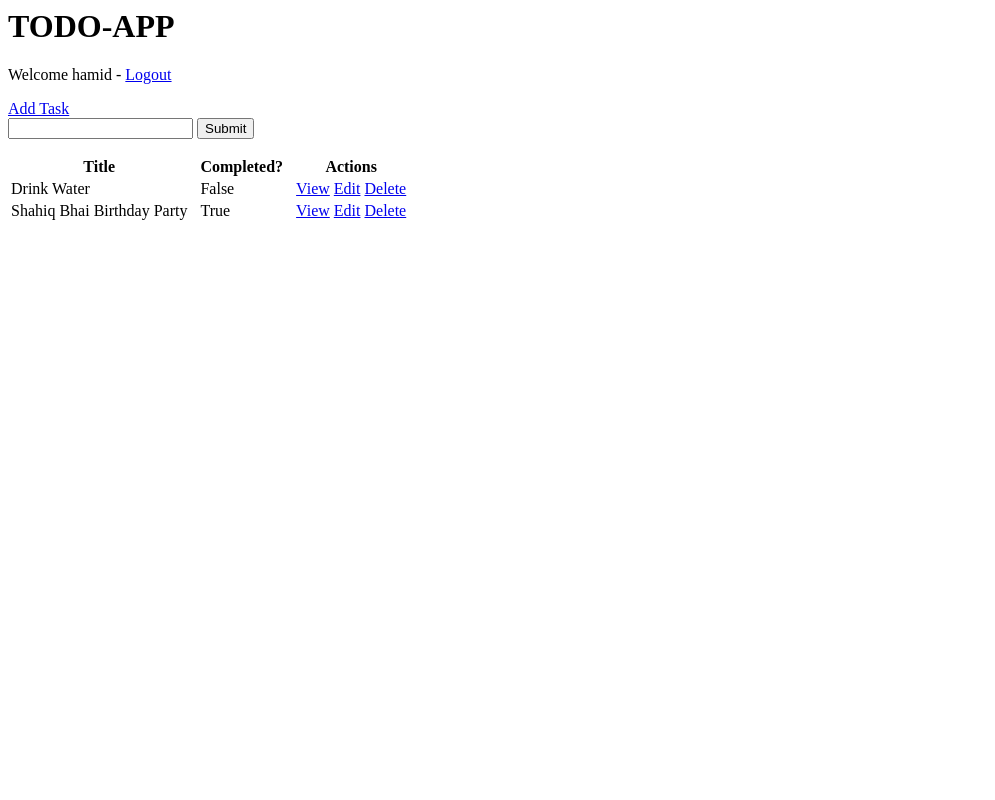
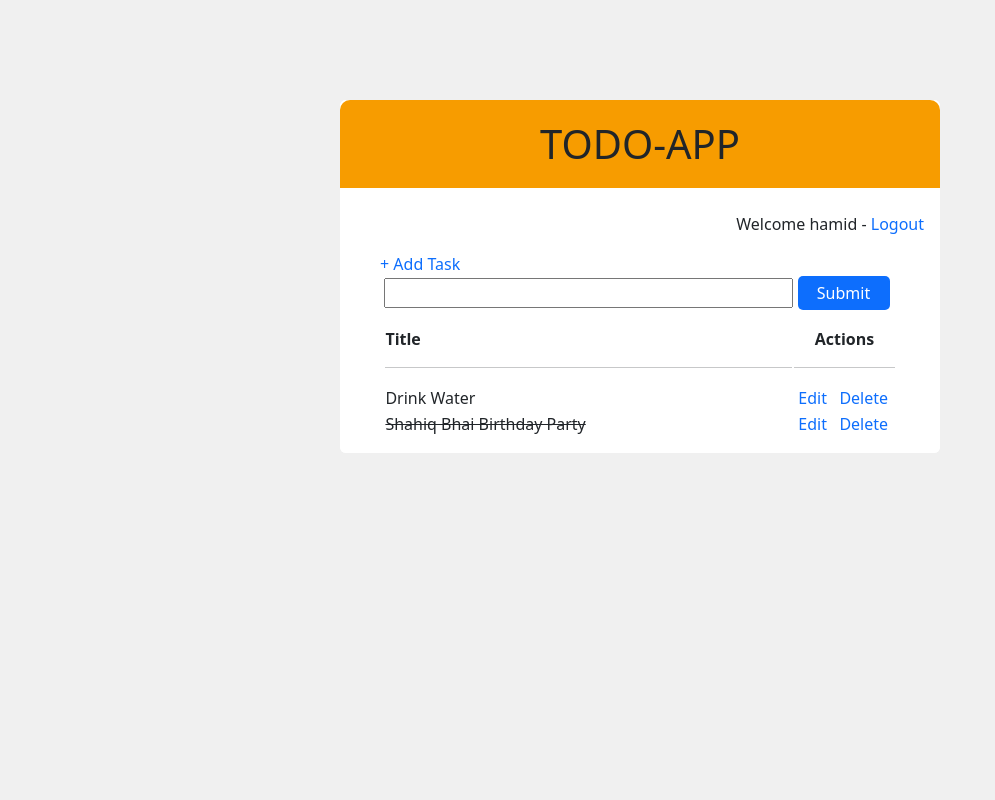
Before and after one commit to hamidayb/django-todo-app, a Django app: page / in a window 1280 px wide. Shown: the whole page, without its empty margins (0-995 px from the left). Run offline with Django 4.2, Linux system fonts and the light colour scheme; a user stored in the database is signed in; data comes from the database, SQL or seed files in the repository; both versions use the stored data as it was after the commit.

Commit message:
compelte app version 1.0

```diff
--- a/base/templates/base/index.html
+++ b/base/templates/base/index.html
@@ -1,35 +1,53 @@
-<h1>TODO-APP</h1>
+{% extends 'base/main.html'%} {% block content %}
+<h1 class="header-bar">TODO-APP</h1>
+<div class="card-body">
   {% if request.user.is_authenticated %}
-<p>Welcome {{request.user}} - <a href="{% url 'base:logout' %}">Logout</a></p>
+  <p class="text-end">
+    Welcome {{request.user}} - <a href="{% url 'base:logout' %}">Logout</a>
+  </p>
   {% else %}
   <p><a href="{% url 'base:login' %}">Login</a></p>
   {% endif %}
 
-<a href="{% url 'base:task-create' %}">Add Task</a> <br />
+  <a href="{% url 'base:task-create' %}" class="m-4">+ Add Task</a> <br />
 
-<form method="get">
-  <input type="text" name="search-area" value="{{search_area}}" />
-  <input type="submit" value="Submit" />
+  <form method="get" style="width: 90%; margin: auto">
+    <input
+      type="text"
+      name="search-area"
+      value="{{search_area}}"
+      style="width: 80%"
+    />
+    <input type="submit" value="Submit" style="width: 18%" />
   </form>
 
   {% if not tasks %}
   <p><strong>Nothing in ToDo List</strong></p>
   {% else %}
-<table>
+  <table class="mt-3" style="width: 90%; margin: auto">
     <tr>
-    <th>Title</th>
-    <th style="padding-left: 10px; padding-right: 10px">Completed?</th>
-    <th colspan="3">Actions</th>
+      <th style="width: 80%">
+        Title
+        <hr />
+      </th>
+      <th colspan="3" class="text-center" style="width: 20%">
+        Actions
+        <hr />
+      </th>
     </tr>
     {% for task in tasks %}
     <tr>
-    <td>{{task}}</td>
-    <td style="padding-left: 10px; padding-right: 10px">{{task.complete}}</td>
-    <td><a href="/task/{{task.id}}">View</a></td>
-    <td><a href="/task-update/{{task.id}}">Edit</a></td>
-    <td><a href="/task-delete/{{task.id}}">Delete</a></td>
+      <td>
+        {% if task.complete %}
+        <s>{{task}}</s>
+        {% else %} {{task}} {% endif %}
+      </td>
+      <td class="text-center"><a href="/task-update/{{task.id}}">Edit</a></td>
+      <td class="text-center"><a href="/task-delete/{{task.id}}">Delete</a></td>
     </tr>
     {% endfor %}
   </table>
 
   {% endif %}
+</div>
+{% endblock content %}
--- a/base/templates/base/main.html
+++ b/base/templates/base/main.html
@@ -15,18 +15,37 @@
     <style>
       body {
         background-color: #f0f0f0;
-        padding-top: 50px;
+        padding-top: 100px;
       }
       .container {
         background-color: #fff;
         max-width: 600px;
-        margin: auto;
-        border-radius: 10px;
-        box-shadow: 2px 2px 5px #eaeaea;
+        padding: 0;
+      }
+      .header-bar {
+        background-color: rgb(247, 156, 0);
+        text-align: center;
+        padding: 20px 0;
+        border-top-left-radius: 10px;
+        border-top-right-radius: 10px;
+      }
+      input[type='submit'] {
+        background-color: #0d6efd;
+        padding: 5px 15px;
+        border: none;
+        border-radius: 5px;
+        color: white;
+      }
+      a {
+        text-decoration: none;
       }
     </style>
   </head>
   <body>
-    <div class="container">{% block content %} {% endblock content %}</div>
+    <div class="container rounded m-auto">
+      <div class="card border-0 rounded" style="width: 100%">
+        {% block content %} {% endblock content %}
+      </div>
+    </div>
   </body>
 </html>
--- a/base/views.py
+++ b/base/views.py
@@ -1,4 +1,3 @@
-from contextlib import ContextDecorator
 from django.views.generic.list import ListView
 from django.views.generic.detail import DetailView
 from django.views.generic.edit import CreateView, UpdateView, DeleteView, FormView
```
Also changed, not shown: base/templates/base/login.html (+29 -7 lines), base/templates/base/register.html (+45 -5 lines), base/templates/base/task_confirm_delete.html (+11 -6 lines), base/templates/base/task_form.html (+30 -6 lines), db.sqlite3. Lines whose indentation alone changed are shown as unchanged.
